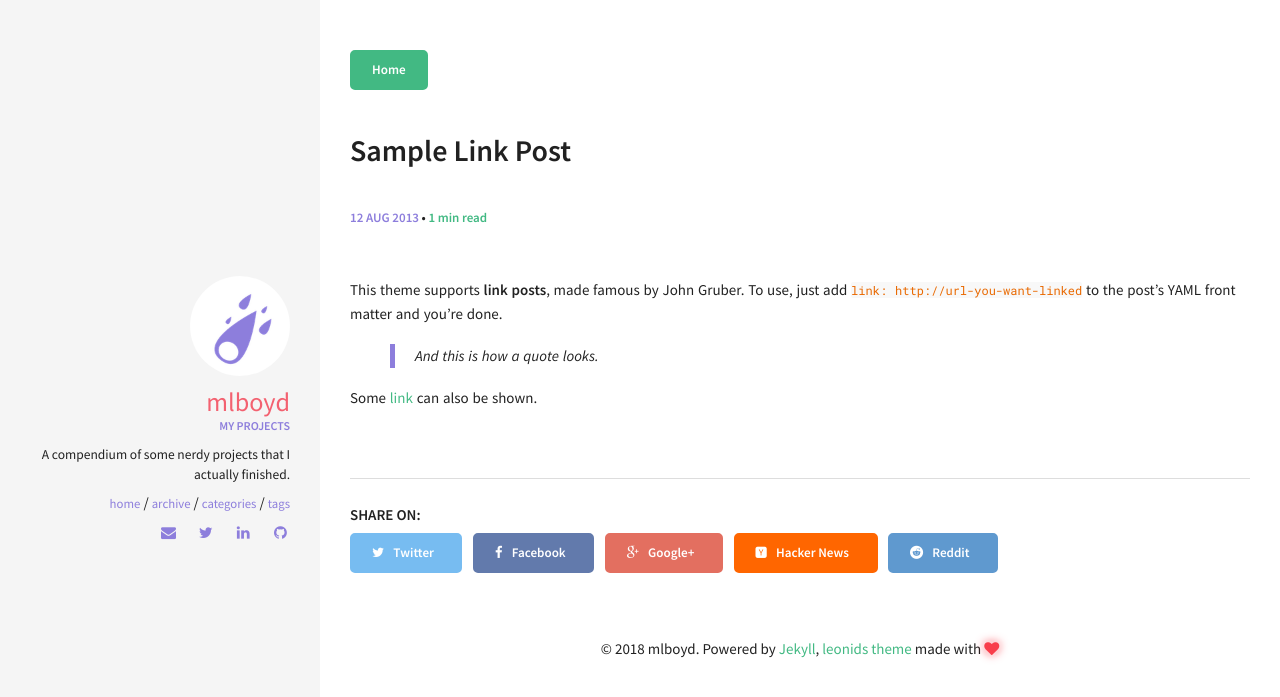
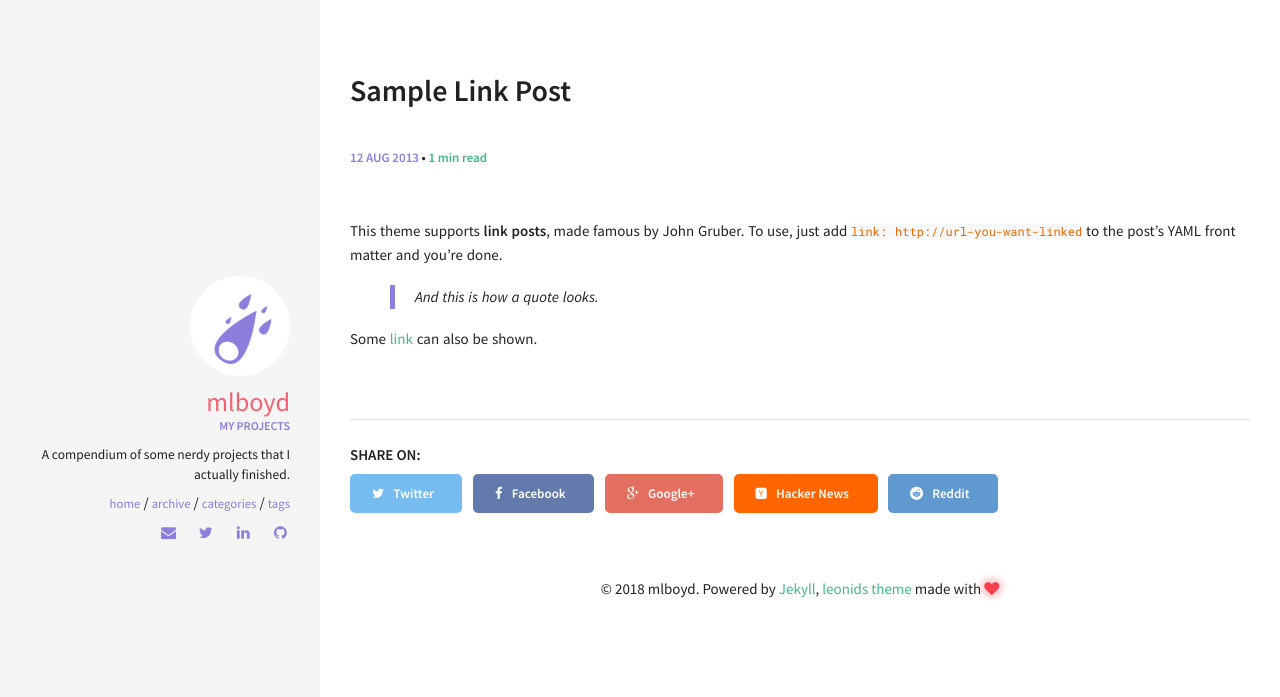
Before and after one commit to matthewlboyd/matthewlboyd.com, a Jekyll site: the page built from _posts/2013-08-12-sample-link-post.md, in a window 1280 px wide. Shown: the top 697 px of the page. Built offline with Jekyll 4.4.1, drawn with Linux system fonts in a browser that asks for light colours.

Commit message:
Updated '_layouts/post.html' via CloudCannon

```diff
--- a/_layouts/post.html
+++ b/_layouts/post.html
@@ -3,26 +3,6 @@
 comments: true
 # other options
 ---
-
-<a class="btn" href= "{{ site.url }}/" >
-  Home
-</a>
-{% if page.image.feature %}
-<div class="post-image-feature">
-  <img class="feature-image" src=
-  {% if page.image.feature contains 'https' or page.image.feature contains 'http' %}
-  "{{ page.image.feature }}"
-  {% else %}
-  "{{ site.url }}/img/{{ page.image.feature }}"
-  {% endif %}
-  alt="{{ page.title }} feature image">
-
-  {% if page.image.credit %}
-  <span class="image-credit">Photo Credit: <a href="{{ page.image.creditlink }}">{{ page.image.credit }}</a></span>
-  {% endif %}
-</div><!-- /.image-wrap -->
-{% endif %}
-
 
 <div id="post">
   <header class="post-header">
```
